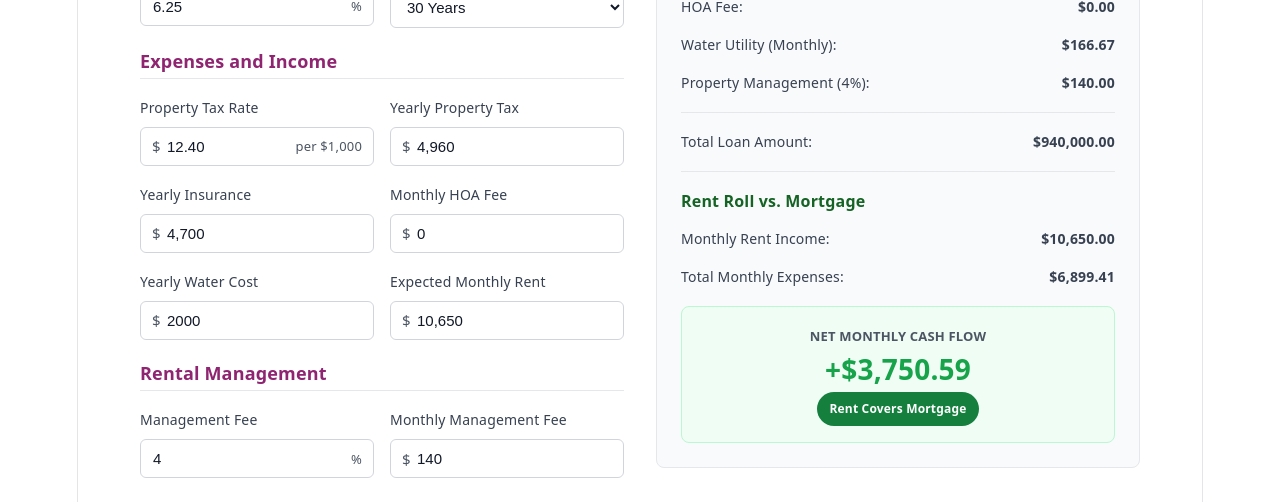
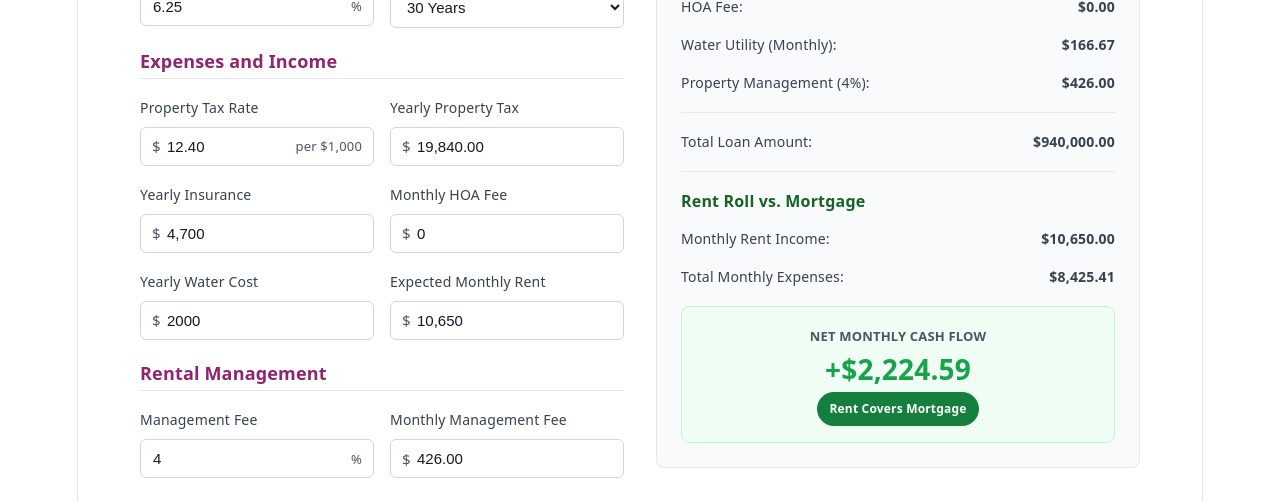
Before and after one commit to bdle/mortgage-calculator, a React (Vite) app: page / in a window 1280 px wide. Shown: the part 318-820 px from the top of the page. Built offline with nearby package versions, Linux system fonts and the light colour scheme.

Commit message:
added more default values

```diff
--- a/src/App.jsx
+++ b/src/App.jsx
@@ -15,14 +15,14 @@ export default function MortgageCalculator() {
   const [loanTermYears, setLoanTermYears] = useState(30);
 
   const [taxRatePerThousand, setTaxRatePerThousand] = useState('12.40');
-  const [yearlyPropertyTax, setYearlyPropertyTax] = useState('4,960');
+  const [yearlyPropertyTax, setYearlyPropertyTax] = useState('19,840.00');
   const [yearlyInsurance, setYearlyInsurance] = useState('4,700');
   const [hoaFee, setHoaFee] = useState('0');
   const [yearlyWaterCost, setYearlyWaterCost] = useState('2000');
 
   const [monthlyRent, setMonthlyRent] = useState('10,650');
   const [propertyManagementRate, setPropertyManagementRate] = useState('4');
-  const [propertyManagementFee, setPropertyManagementFee] = useState('140');
+  const [propertyManagementFee, setPropertyManagementFee] = useState('426.00');
 
   // Purchase Price Change Handler (recalculates Down Payment $ & Property Tax)
   const handlePriceChange = (e) => {
```
